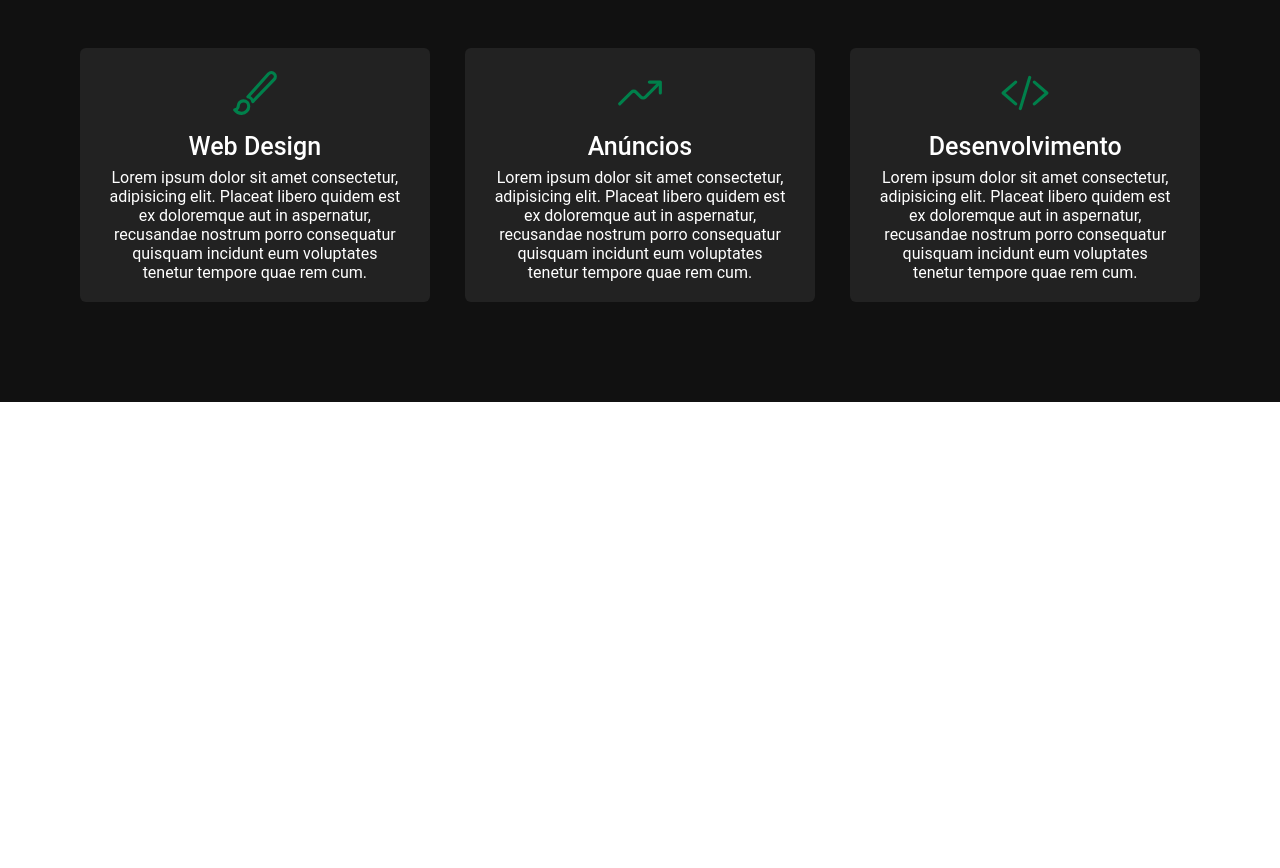
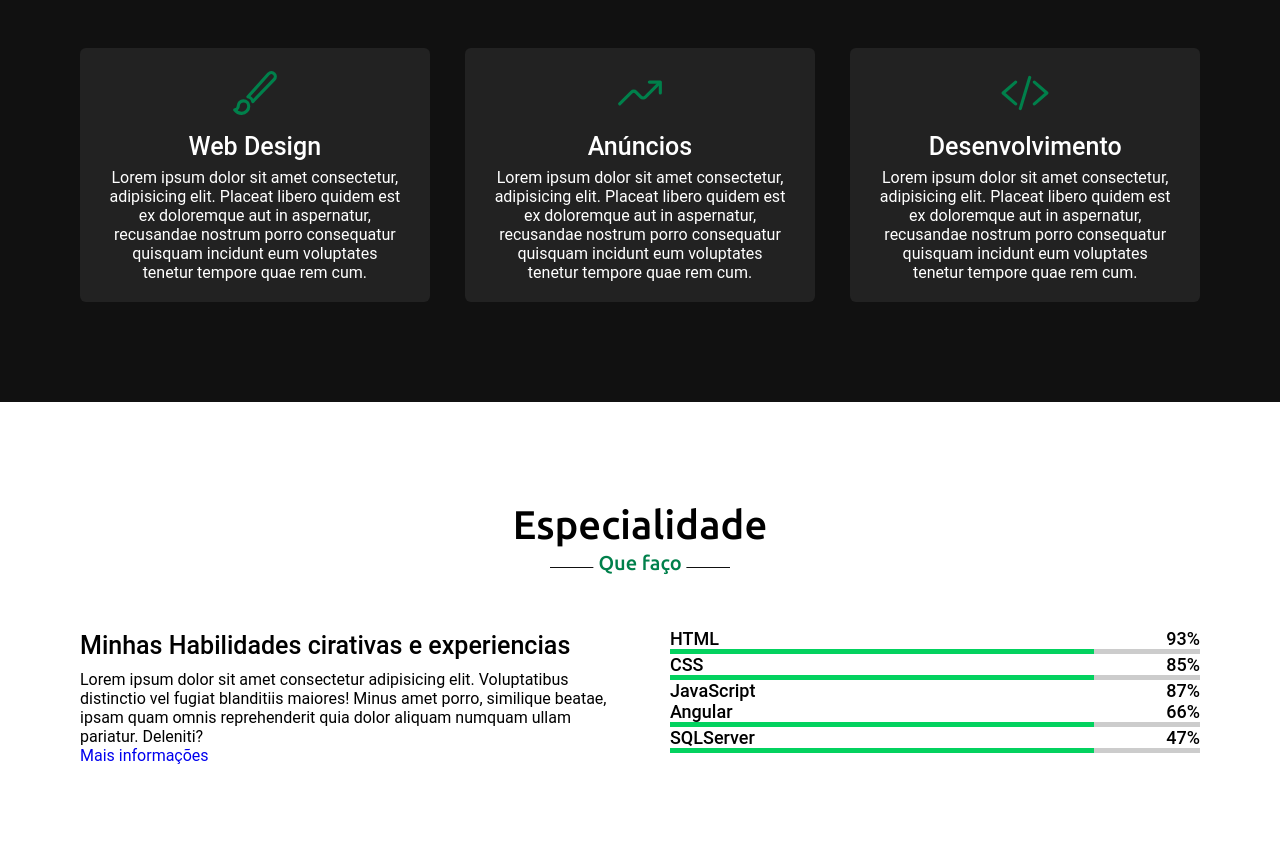
Before and after one commit to GustavSchwarzer/portifolio, a plain HTML site: page index.html in a window 1280 px wide. Shown: the part 1708-2576 px from the top of the page. Before the commit the page ends 2110 px from the top, so only its background shows below. Drawn offline with nearby package versions, Linux system fonts and the light colour scheme.

Commit message:
ciração da seção especialidades

```diff
--- a/index.html
+++ b/index.html
@@ -102,8 +102,53 @@
                     </div>
                 </div>
             </div>
+        </div>
+    </section>
 
+    <!-- seção especialidade -->
 
+    <section class="skills" id="skills">
+        <div class="max-width">
+            <h2 class="title">Especialidade</h2>
+            <div class="skills-content">
+                <div class="colum-left">
+                    <div class="text">Minhas Habilidades cirativas e experiencias</div>
+                        <p>Lorem ipsum dolor sit amet consectetur adipisicing elit.
+                            Voluptatibus distinctio vel fugiat blanditiis maiores! Minus amet porro, similique beatae,
+                            ipsam quam omnis reprehenderit quia dolor aliquam numquam ullam pariatur. Deleniti?
+                        </p>
+                        <a href="#">Mais informações</a>
+                    </div>
+                <div class="colum-rigth">
+                    <div class="bars">
+                        <div class="info">
+                            <span>HTML</span>
+                            <span>93%</span>
+                        </div>
+                        <div class="line html"></div>
+                        <div class="info">
+                            <span>CSS</span>
+                            <span>85%</span>
+                        </div>
+                        <div class="line css"></div>
+                        <div class="info">
+                            <span>JavaScript</span>
+                            <span>87%</span>
+                        </div>
+                        <div class="info">
+                            <span>Angular</span>
+                            <span>66%</span>
+                        </div>
+                        <div class="line Angular"></div>
+                        <div class="info">
+                            <span>SQLServer</span>
+                            <span>47%</span>
+                        </div>
+                        <div class="line SQLServer"></div>
+                    </div>
+
+                </div>
+            </div>
         </div>
     </section>
 
--- a/style.css
+++ b/style.css
@@ -149,17 +149,18 @@ section .title::after{
     padding: 5px;
     transform: translateX(-50%)
 }
-/* sessão sobre */
 
-.about, .services{
+
+.about, .services, .skills{
     font-family: 'Roboto' , sans-serif;
 }
-.about .about-content, .services .services-content{
+.about .about-content, .services .services-content, .skills .skills-content{
     display: flex;
     flex-wrap: wrap;
     align-items: center;
     justify-content: space-between;
 }
+/* sessão sobre */
 .about .title::after{
     content: "Quem sou eu";
 
@@ -255,7 +256,47 @@ section .title::after{
     font-weight: 500;
     margin: 10px 0 7px 0;
 }
+/* seção especialidade */
+.skills .title::after{
+    content: "Que faço";
+}
+.skills .skills-content .colum-rigth,.skills .skills-content .colum-left{
+    width: calc(50% - 30px);
+}
+.skills .skills-content .colum-left .text{
+    font-size: 25px;
+    font-weight: 500;
+    margin-bottom: 10px;
+}
+.skills .skills-content .colum-rigth .bars{
+    margin-bottom: 15px;
+}
+.skills .skills-content .colum-rigth .info{
+    display: flex;
+    align-items: center;
+    justify-content: space-between;
+}
 
+.skills .skills-content .colum-rigth span{
+    font-weight: 500;
+    font-size: 18px;
+}
+
+.skills .skills-content .colum-rigth .line{
+    width: 100%;
+    height: 5px;
+    background: #ccc;
+    position: relative;
+}
+.skills .skills-content .colum-rigth .line::before{
+    content: "";
+    position: absolute;
+    width: 80%;
+    height: 100%;
+    top: 0;
+    left: 0;
+    background: #03D25F;
+}
 /* responsivo */
 @media (max-width: 1300px){
     .navbar .max-width{
```
